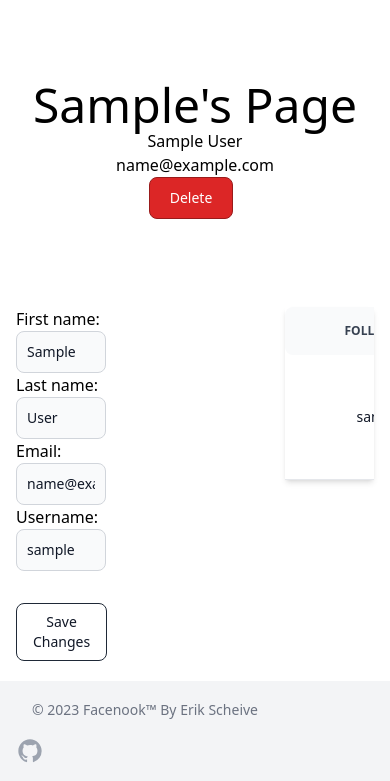
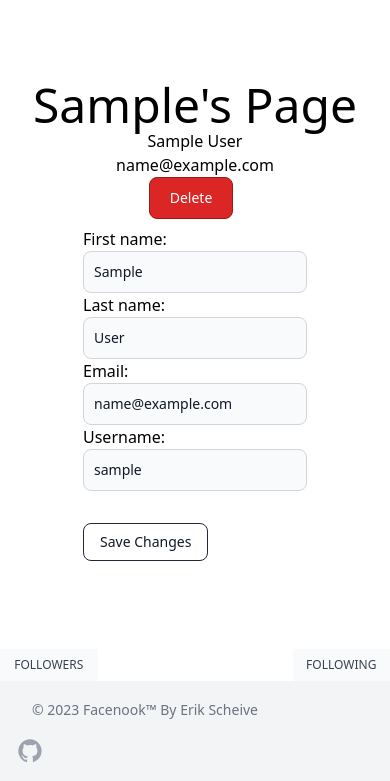
Before and after one commit to escheive/Facenook, a Django app: page /edit_profile/1/ in a window 390 px wide. Shown: the part 63-844 px from the top of the page. Run offline with Django 4.2, Linux system fonts and the light colour scheme; the visitor is signed in with stand-in values (Sample User, id 1); data comes from the database, SQL or seed files in the repository; data that the repository does not hold is empty; some libraries are stand-ins or nearby versions.

Commit message:
removed left right padding, and made edit profile page look better on mobile

```diff
--- a/main_app/templates/base.html
+++ b/main_app/templates/base.html
@@ -60,7 +60,7 @@
 
     </header>
 
-    <div class="sm:min-w-screen sm:mx-0 mx-auto px-4 pt-10 mt-16 mb-5 pb-5">
+    <div class="sm:min-w-screen sm:mx-0 mx-auto pt-10 mt-16 mb-5 pb-5">
 
       {% block content %}{% endblock %}
 
--- a/main_app/templates/edit_profile.html
+++ b/main_app/templates/edit_profile.html
@@ -8,12 +8,6 @@
     <h2> {{ profile.user.first_name }} {{ profile.user.last_name }}</h2>
     <h2> {{ profile.user.email }}</h2>
     <a href="/delete_profile/{{ profile.id }}"><button type="button" formmethod="delete" class="text-white bg-red-600 border border-red-800 hover:text-white hover:bg-red-800 focus:ring-4 focus:outline-none focus:ring-gray-300 font-medium rounded-lg text-sm px-5 py-2.5 text-center mr-2 mb-2 dark:border-gray-600 dark:text-gray-400 dark:hover:text-white dark:hover:bg-gray-600 dark:focus:ring-gray-800">Delete</button></a>
-</div>
-
-<div class="py-4 grid gap-0 grid-cols-4">
-
-    <div class="col-span-1">
-
     <form method="post" class="">
         {% csrf_token %}
         <div class="mb-6">
@@ -23,7 +17,22 @@
     </form>
 </div>
 
-    <div class="col-span-2 gap-0">
+<div class="py-4 grid gap-0 grid-cols-4">
+
+    <div class="grid col-span-1 w-full bg-gray-50 table-auto text-center text-gray-500 dark:text-gray-400">
+        <div class="text-gray-700 uppercase dark:bg-gray-700 dark:text-gray-400">
+            <p scope="col" class="bg-gray-50 border-b-4 rounded-none text-xs md:text-lg py-2 space-y-3">
+                Followers
+            </p>
+            <ul class="py-3">
+            {% for follower in profile.followed_by.all %}
+                <li class="group text-xs md:text-sm mx-auto rounded-lg py-2 space-y-3 hover:bg-gray-200 hover:ring-sky-500"><a href="{% url 'main_app:view_profile' follower.id %}" aria-current="true"> {{ follower }}</a></li>
+            {% endfor %}
+            </ul>
+        </div>
+    </div>
+
+    <div class="col-span-2">
         {% for post in user_posts %}
         <div class="flex grow justify-center">
             <a href="{% url 'main_app:view_post' post.id %}" class="block w-full p-6 bg-white border border-gray-200 rounded-lg shadow-md hover:bg-gray-100 dark:bg-gray-800 dark:border-gray-700 dark:hover:bg-gray-700">
@@ -47,37 +56,18 @@
         </div>
         {% endfor %}
     </div>
-    <div class="relative h-fit flex overflow-x-auto shadow-md sm:rounded-lg">
-        <table class="w-full table-auto text-sm text-center text-gray-500 dark:text-gray-400">
-            <thead class="text-xs text-gray-700 uppercase dark:bg-gray-700 dark:text-gray-400">
-                <tr>
-                    <th scope="col" class="px-6 bg-gray-50 py-4 rounded-l-lg p-6 space-y-3">
-                        Followers
-                    </th>
-                    <th scope="col" class="px-6 bg-gray-50 py-4 rounded-r-lg p-6 space-y-3">
+
+    <div class="grid col-span-1 w-full bg-gray-50 table-auto text-center text-gray-500 dark:text-gray-400">
+        <div class="text-gray-700 uppercase dark:bg-gray-700 dark:text-gray-400">
+            <p scope="col" class="border-b-4 text-xs md:text-lg bg-gray-50 py-2 space-y-3">
                 Following
-                    </th>
-                </tr>
-            </thead>
-            <tbody>
-                <tr class="bg-white border-b dark:bg-gray-800 dark:border-gray-700 bg-gray-50 dark:hover:bg-gray-600">
-                    <th scope="row" class="px-6 py-4 font-medium text-gray-900 whitespace-nowrap dark:text-white">
-                        <ul class="px-6 py-3">
-                            {% for follower in profile.followed_by.all %}
-                            <li class="group mx-auto rounded-lg p-6 space-y-3 hover:bg-gray-200 hover:ring-sky-500"><a href="{% url 'main_app:view_profile' follower.id %}" aria-current="true"> {{ follower }}</a></li>
+            </p>
+            <ul class="py-3">
+            {% for following in profile.follows.all %}
+                <li class="group text-xs md:text-sm mx-auto rounded-lg py-2 space-y-3 hover:bg-gray-200 hover:ring-sky-500"><a href="{% url 'main_app:view_profile' following.id %}" aria-current="true"> {{ following }}</a></li>
             {% endfor %}
             </ul>
-                    </th>
-                    <th scope="row" class="px-6 py-4 font-medium text-gray-900 whitespace-nowrap dark:text-white">
-                        <ul class="px-6 py-3">
-                            {% for following in profile.follows.all %}
-                            <li class="group mx-auto rounded-lg p-6 space-y-3 hover:bg-gray-200 hover:ring-sky-500"><a href="{% url 'main_app:view_profile' following.id %}" aria-current="true"> {{ following }}</a></li>
-                            {% endfor %}
-                        </ul>
-                    </th>
-                </tr>
-            </tbody>
-        </table>
+        </div>
     </div>
 </div>
 
```
Lines whose indentation alone changed are shown as unchanged.
